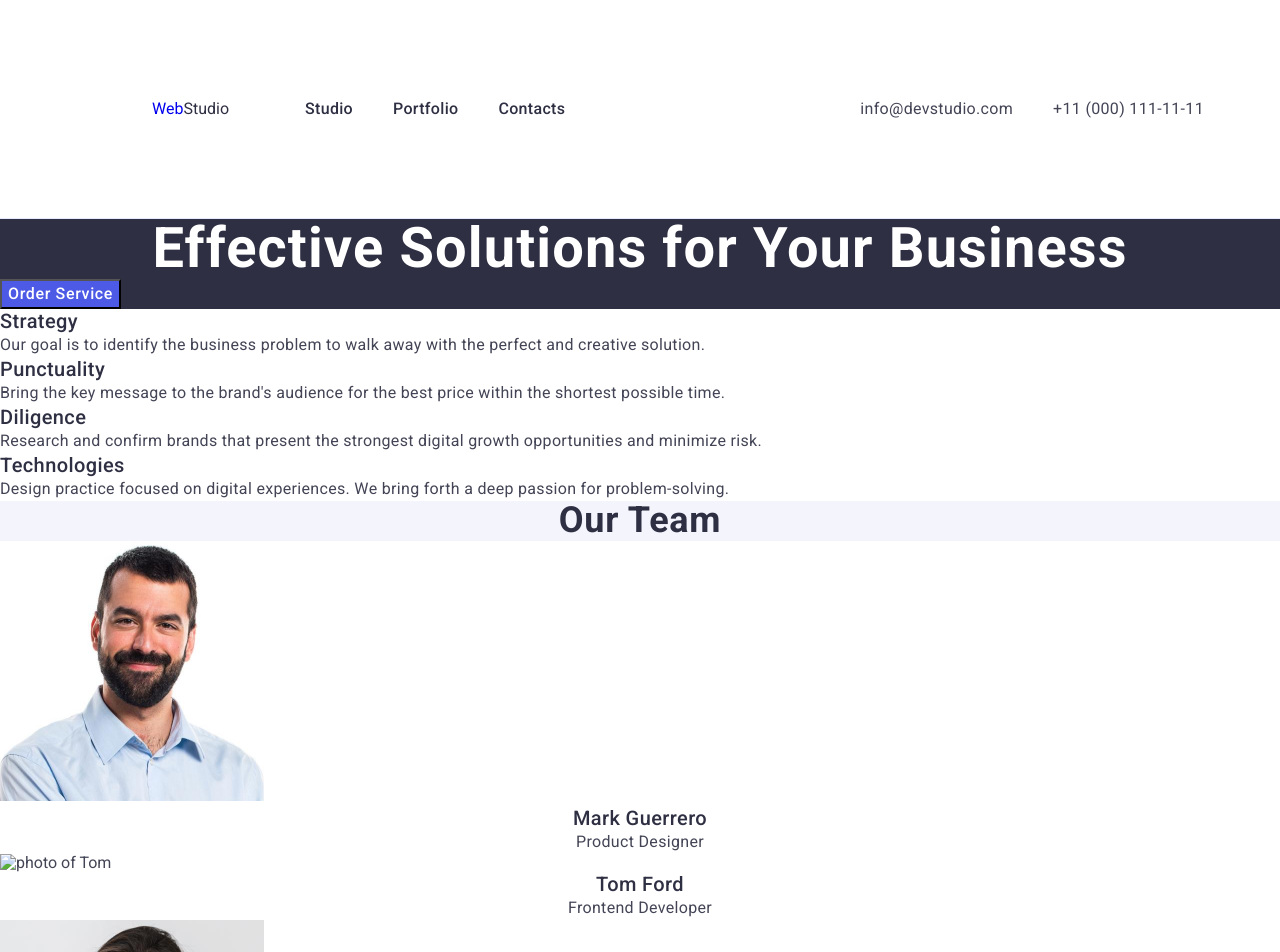
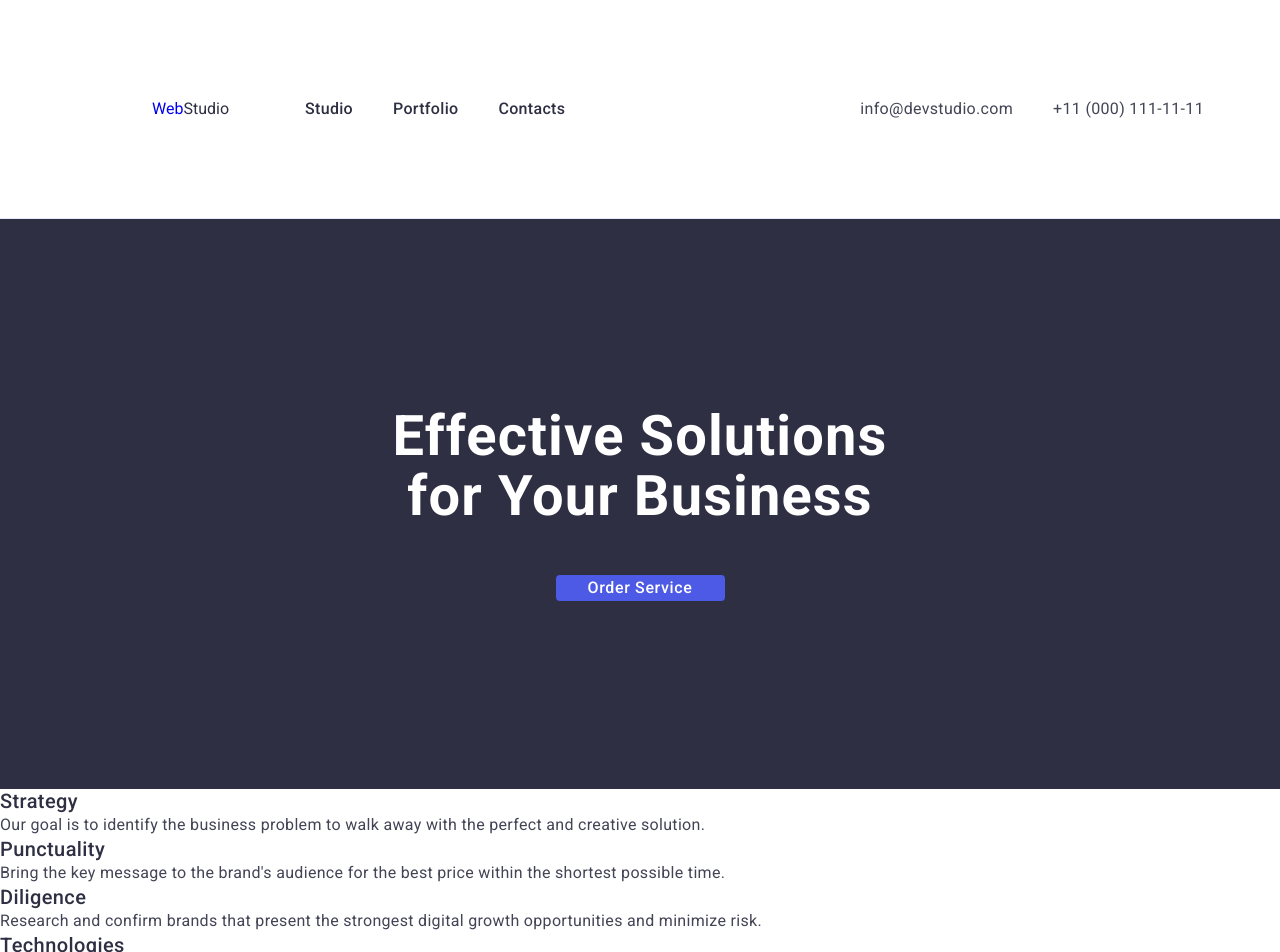
Before and after one commit to Bit-Oleg/goit-markup-hw-03, a plain HTML site: page index.html in a window 1280 px wide. Shown: the top 952 px of the page. Drawn offline with nearby package versions, Linux system fonts and the light colour scheme.

Commit message:
add section

```diff
--- a/css/styles.css
+++ b/css/styles.css
@@ -2,6 +2,11 @@ body {
   font-family: "Roboto", sans-serif;
   background-color: #fff;
   color: #434455;
+}
+img {
+  display: block;
+  max-width: 100%;
+  height: auto;
 }
 ol,
 ul {
@@ -69,7 +74,6 @@ a {
 .menu-link {
   display: block;
   padding: 24px 0;
-
   font-weight: 500;
   font-size: 16px;
   line-height: 1.5;
@@ -111,10 +115,18 @@ a {
 /*  #endregion header */
 
 /*  #region hero */
+.hero-container {
+}
+
 .hero {
+  padding: 188px 0;
   background-color: #2e2f42;
 }
 .hero-title {
+  padding-bottom: 48px;
+  margin-left: auto;
+  margin-right: auto;
+  max-width: 496px;
   font-family: "Roboto", sans-serif;
   font-weight: 700;
   font-size: 56px;
@@ -124,6 +136,12 @@ a {
   color: #fff;
 }
 .hero-btn {
+  margin-left: auto;
+  margin-right: auto;
+  border-radius: 4px;
+  border: none;
+  min-width: 169px;
+  display: block;
   font-family: "Roboto", sans-serif;
   font-weight: 500;
   font-size: 16px;
--- a/index.html
+++ b/index.html
@@ -53,13 +53,16 @@
             </li>
           </ul>
         </address>
-    </header></div>
+      </div>
+    </header>
     <!--  #endregion header -->
     <main>
       <!-- #region Section 1 -->
       <section class="hero">
+        <div class="container hero-container">
           <h1 class="hero-title">Effective Solutions for Your Business</h1>
           <button class="hero-btn" type="button">Order Service</button>
+        </div>
       </section>
       <!-- #endregion Section 1 -->
       <!-- #region Section 2 -->
```
Lines whose indentation alone changed are shown as unchanged.
